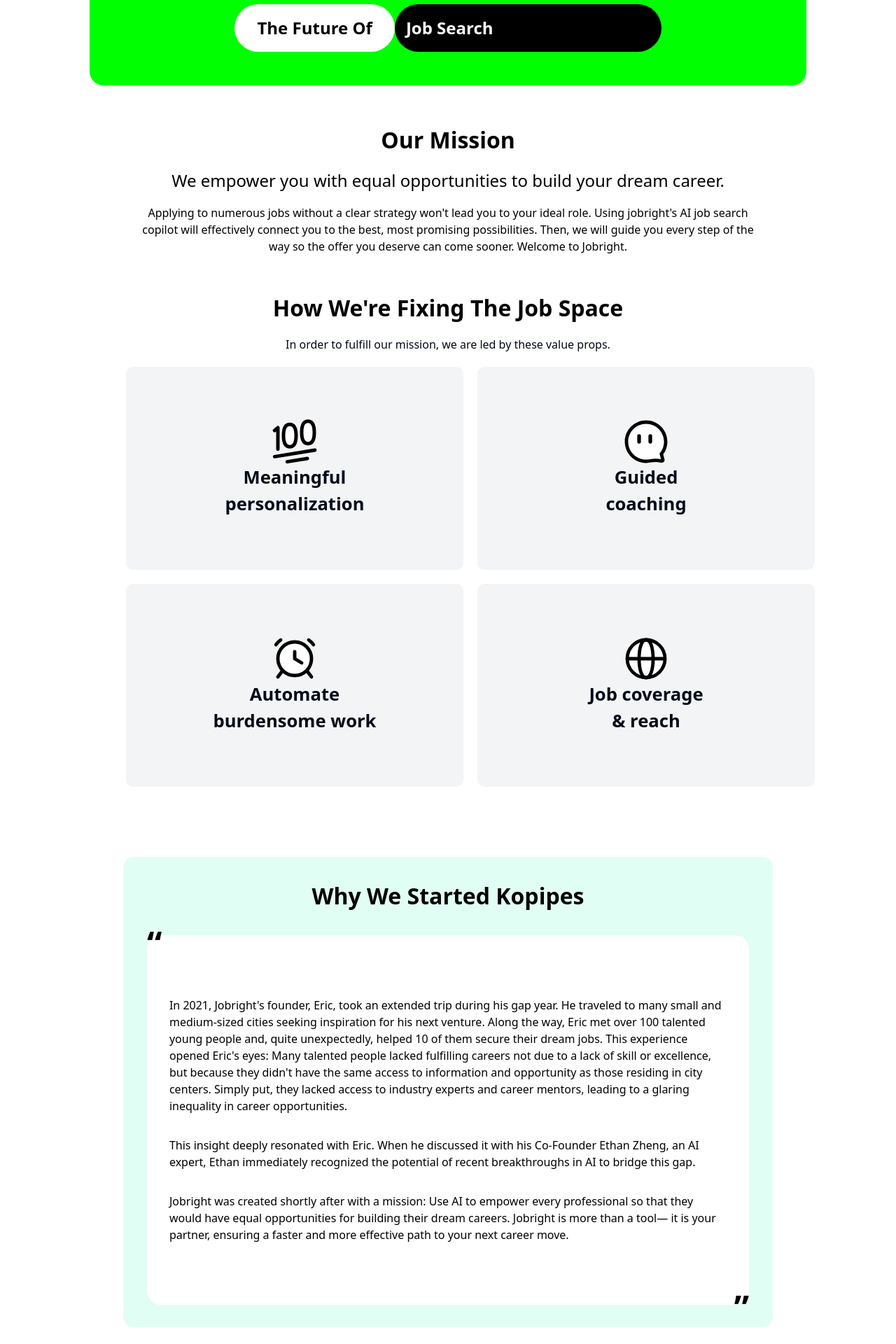
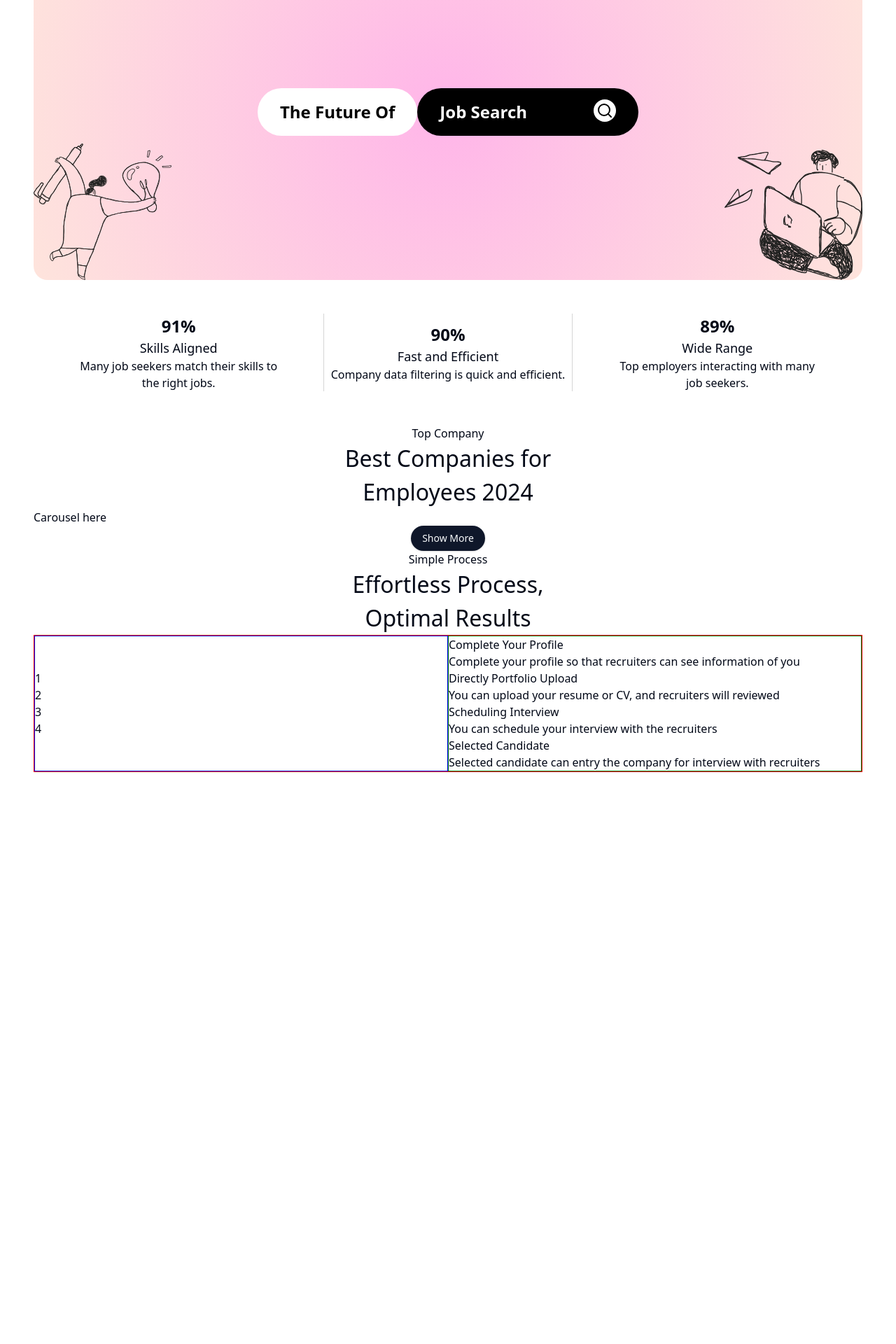
Before and after one commit to azinuddinazlani/kopipes-frontend, a Vue app: page / in a window 1280 px wide. Shown: the part 140-2060 px from the top of the page at 70% size. After the commit the page ends 1243 px from the top, so only its background shows below. Built offline with nearby package versions, Linux system fonts and the light colour scheme.

Commit message:
new home page

```diff
--- a/src/views/HomeView.vue
+++ b/src/views/HomeView.vue
@@ -1,209 +1,130 @@
 <script setup>
-import { ref } from 'vue'
-import Footer from '@/components/Footer.vue'
+import { Search } from 'lucide-vue-next'
+import Button from '@/components/ui/button/Button.vue'
 </script>
 
 <template>
   <div class="wrapper">
-    <div class="top-search-wrapper">
-      <div class="top-search">
-        <div class="search-prefix">The Future Of</div>
-        <div class="search">Job Search</div>
-      </div>
+    <div class="landing-view-wrapper">
+      <div class="landing-view flex gird-cols-3">
+        <div class="landing-graphics">
+          <img src="@/img/homepage-left.svg" />
         </div>
 
-    <div class="mission-wrapper">
-      <div>
-        <div class="mission-title section-title">Our Mission</div>
-        <div class="mission-subtxt">
-          We empower you with equal opportunities to build your dream career.
-        </div>
-        <div class="mission-desc">
-          Applying to numerous jobs without a clear strategy won't lead you to your ideal role.
-          Using jobright's AI job search copilot will effectively connect you to the best, most
-          promising possibilities. Then, we will guide you every step of the way so the offer you
-          deserve can come sooner. Welcome to Jobright.
+        <div class="landing-text">
+          <div class="text-prefix">The Future Of</div>
+          <div class="text-suffix">
+            <div>Job Search</div>
+            <div class="search-icon">
+              <Search />
             </div>
           </div>
         </div>
 
-    <div class="solution-wrapper">
-      <div class="solution-title section-title">How We're Fixing The Job Space</div>
-
-      <div class="solution-desc">
-        In order to fulfill our mission, we are led by these value props.
-      </div>
-
-      <div class="flip-wrapper grid grid-cols-2">
-        <div class="flip-card">
-          <div class="flip-card-inner">
-            <!-- Front Side -->
-            <div class="flip-card-front">
-              <img src="@/img/card-personalization.svg" />
-              <span>Meaningful</span>
-              <span>personalization</span>
-            </div>
-            <!-- Back Side -->
-            <div class="flip-card-back">
-              <p>
-                We will prioritize what matter most to you based on your background and preferences.
-                Only consider job opportunities that match your goals and for which you are well
-                qualified.
-              </p>
+        <div class="landing-graphics">
+          <img src="@/img/homepage-right.svg" />
         </div>
       </div>
     </div>
 
-        <div class="flip-card">
-          <div class="flip-card-inner">
-            <!-- Front Side -->
-            <div class="flip-card-front">
-              <img src="@/img/card-coach.svg" />
-              <span>Guided</span>
-              <span>coaching</span>
+    <div class="stats-wrapper flex grid-cols-3 justify-evenly">
+      <div class="stats">
+        <div class="stats-percent">91%</div>
+        <div class="stats-title">Skills Aligned</div>
+        <div class="stats-text">Many job seekers match their skills to the right jobs.</div>
       </div>
-            <!-- Back Side -->
-            <div class="flip-card-back">
-              <p>
-                We want to support each step of your job search journey, from refining your resume
-                to offering referral support and optimizing your applications. We will provide you
-                with relevant and actionable feedback as you progress through the job process.
-              </p>
+      <div class="stats stats-separator">
+        <div class="stats-percent">90%</div>
+        <div class="stats-title">Fast and Efficient</div>
+        <div class="stats-text">Company data filtering is quick and efficient.</div>
       </div>
+      <div class="stats">
+        <div class="stats-percent">89%</div>
+        <div class="stats-title">Wide Range</div>
+        <div class="stats-text">Top employers interacting with many job seekers.</div>
       </div>
     </div>
 
-        <div class="flip-card">
-          <div class="flip-card-inner">
-            <!-- Front Side -->
-            <div class="flip-card-front">
-              <img src="@/img/card-automate.svg" />
-              <span>Automate</span>
-              <span>burdensome work</span>
-            </div>
-            <!-- Back Side -->
-            <div class="flip-card-back">
-              <p>
-                Finding a job can be draining. We want to take away the pain of repetitive and
-                stressful tasks.
-              </p>
-            </div>
-          </div>
+    <div class="top-company-wrapper">
+      <div class="title-wrapper">
+        <div class="small-title">Top Company</div>
+        <div class="large-title">Best Companies for</div>
+        <div class="large-title">Employees 2024</div>
       </div>
 
-        <div class="flip-card">
-          <div class="flip-card-inner">
-            <!-- Front Side -->
-            <div class="flip-card-front">
-              <img src="@/img/card-coverage.svg" />
-              <span>Job coverage</span>
-              <span>& reach</span>
+      <div>Carousel here</div>
+
+      <div class="button-wrapper"><Button class="button">Show More</Button></div>
     </div>
-            <!-- Back Side -->
-            <div class="flip-card-back">
-              <p>
-                Finally, we want to be the only destination for finding your dream opportunity.
-                Providing extensive coverage allows us to confidently show you the newest and
-                never-seen-before jobs.
-              </p>
+
+    <div class="example-wrapper">
+      <div class="title-wrapper">
+        <div class="small-title">Simple Process</div>
+        <div class="large-title">Effortless Process,</div>
+        <div class="large-title">Optimal Results</div>
+      </div>
+
+      <div class="examples flex grid-cols-2">
+        <div class="example-left example-both">
+          <div>1</div>
+          <div>2</div>
+          <div>3</div>
+          <div>4</div>
+        </div>
+
+        <div class="example-right example-both">
+          <div>
+            <div>Complete Your Profile</div>
+            <p>Complete your profile so that recruiters can see information of you</p>
+          </div>
+          <div>
+            <div>Directly Portfolio Upload</div>
+            <p>You can upload your resume or CV, and recruiters will reviewed</p>
+          </div>
+          <div>
+            <div>Scheduling Interview</div>
+            <p>You can schedule your interview with the recruiters</p>
+          </div>
+          <div>
+            <div>Selected Candidate</div>
+            <p>Selected candidate can entry the company for interview with recruiters</p>
           </div>
         </div>
       </div>
     </div>
   </div>
-
-    <div class="aboutUs-wrapper">
-      <div class="aboutUs-title section-title">Why We Started Kopipes</div>
-      <div class="aboutUs-desc-wrapper">
-        <div class="double-quote top-quote">“</div>
-        <div class="aboutUs-desc">
-          In 2021, Jobright's founder, Eric, took an extended trip during his gap year. He traveled
-          to many small and medium-sized cities seeking inspiration for his next venture. Along the
-          way, Eric met over 100 talented young people and, quite unexpectedly, helped 10 of them
-          secure their dream jobs. This experience opened Eric's eyes: Many talented people lacked
-          fulfilling careers not due to a lack of skill or excellence, but because they didn't have
-          the same access to information and opportunity as those residing in city centers. Simply
-          put, they lacked access to industry experts and career mentors, leading to a glaring
-          inequality in career opportunities.
-        </div>
-
-        <div class="aboutUs-desc">
-          This insight deeply resonated with Eric. When he discussed it with his Co-Founder Ethan
-          Zheng, an AI expert, Ethan immediately recognized the potential of recent breakthroughs in
-          AI to bridge this gap.
-        </div>
-
-        <div class="aboutUs-desc">
-          Jobright was created shortly after with a mission: Use AI to empower every professional so
-          that they would have equal opportunities for building their dream careers. Jobright is
-          more than a tool— it is your partner, ensuring a faster and more effective path to your
-          next career move.
-        </div>
-
-        <div class="double-quote bottom-quote">”</div>
-      </div>
-    </div>
-
-    <div class="value-wrapper">
-      <div class="value-title section-title">Our Values</div>
-      <div class="value-desc">These core values guide the way our team works</div>
-      <div class="value-card-wrapper grid grid-cols-2">
-        <div class="value-card">
-          <div>Jobseeker first</div>
-          <div>
-            We prioritize your needs and outcomes above all else. To ensure we stay close to
-            evolving needs, we speak with jobseekers on a daily basis. When you’re successful, so
-            are we.
-          </div>
-        </div>
-
-        <div class="value-card">
-          <div>Job transparency</div>
-          <div>
-            We know you want clear and honest information about jobs and companies. We will continue
-            to provide as much relevant information as possible to help you make informed decisions.
-          </div>
-        </div>
-
-        <div class="value-card">
-          <div>Deep user empathy</div>
-          <div>
-            Looking for a job can be a difficult time. We want to make this experience easy,
-            effective, and empowering for you.
-          </div>
-        </div>
-
-        <div class="value-card">
-          <div>Integrity</div>
-          <div>
-            We appreciate you putting your trust in us. We conduct our business with honesty and
-            high ethical standards, especially when it comes to handling data and privacy.
-          </div>
-        </div>
-      </div>
-    </div>
-    <Footer />
-  </div>
 </template>
 
 <style scoped lang="scss">
 .wrapper {
-  .top-search-wrapper {
-    display: flex;
-    height: 30vh;
-    align-items: center;
-    justify-content: center;
-    .top-search {
+  margin: 0 3rem;
+
+  .title-wrapper {
+    text-align: center;
+    .small-title {
+    }
+
+    .large-title {
+      font-size: xx-large;
+    }
+  }
+
+  .landing-view-wrapper {
+    height: 60vh;
+
+    .landing-view {
+      height: 100%;
+      border-radius: 20px;
+      background: radial-gradient(circle, #ffb5e9 0%, #fee4dc 100%);
+
+      .landing-text {
         width: 80%;
-      border-radius: 20px;
-      height: max-content;
+        // height: 100%;
         align-items: center;
         justify-content: center;
         display: flex;
-      padding: 3rem;
-      background-color: lime;
 
-      .search-prefix {
+        .text-prefix {
           font-size: 1.5rem;
           font-weight: 700;
           color: #000;
@@ -212,177 +133,104 @@
           background-color: #fff;
         }
 
-      .search {
+        .text-suffix {
           font-size: 1.5rem;
           font-weight: 700;
+          width: 40%;
           color: #000;
-        padding: 1rem 15rem 1rem 1rem;
+          padding: 1rem 2rem;
+          gap: 1rem;
           border-radius: 40px;
           background-color: #000;
           color: #fff;
+          display: flex;
+          justify-content: space-between;
+
+          .search-icon {
+            background-color: #fff;
+            color: #000;
+            border-radius: 50%;
+            width: 2rem;
+            height: 2rem;
+            display: flex;
+            justify-content: center;
+            align-items: center;
           }
         }
       }
 
-  .mission-wrapper {
-    text-align: center;
-    height: 30vh;
-
-    .mission-subtxt {
-      font-size: 1.5rem;
-      font-weight: 300;
-      color: #000;
-      // padding: 1rem 2rem;
-    }
-
-    .mission-desc {
-      font-size: 1rem;
-      font-weight: 400;
-      color: #000;
-      padding: 1rem 12rem;
-    }
-  }
-
-  .solution-wrapper {
-    text-align: center;
-    padding: 0 10rem;
-
-    .flip-wrapper {
-      gap: 20px; // Adjust spacing between cards
-      width: 80vw;
-      height: 80vh;
-      padding: 20px;
-      box-sizing: border-box;
-    }
-
-    .flip-card {
-      width: 100%;
-      height: 100%;
-      perspective: 1000px;
-
-      .flip-card-inner {
-        width: 100%;
-        height: 100%;
-        transition: transform 0.6s;
-        transform-style: preserve-3d;
-
-        .flip-card-front,
-        .flip-card-back {
-          width: 100%;
-          height: 100%;
-          position: absolute;
-          backface-visibility: hidden;
+      .landing-graphics {
+        width: 20%;
+        justify-content: end !important;
         display: flex;
-          justify-content: center;
-          align-items: center;
-          border-radius: 10px;
-          font-size: 2vw; // Responsive font size
-          font-weight: bold;
-          display: flex;
-          flex-direction: column;
-        }
-
-        .flip-card-front {
-          background-color: #f2f4f5;
-          // color: white;
-        }
-
-        .flip-card-back {
-          background-color: #f2f4f5;
-          // color: white;
-          transform: rotateY(180deg);
-        }
-      }
-
-      &:hover .flip-card-inner {
-        transform: rotateY(180deg);
+        align-items: end !important;
       }
     }
   }
 
-  .aboutUs-wrapper {
-    text-align: center;
-    margin: 5rem 11rem;
-    background-color: #00f0a01e;
-    border-radius: 1rem;
-    padding: 1rem;
+  .stats-wrapper {
+    margin: 3rem 0;
+    .stats-separator {
+      border-left: 1px solid rgb(213, 213, 213);
+      border-right: 1px solid rgb(213, 213, 213);
+      width: 30% !important;
+    }
+
+    .stats {
       display: flex;
       flex-direction: column;
+      justify-content: center;
       align-items: center;
-
-    .aboutUs-desc-wrapper {
-      text-align: start;
-      background-color: #fff;
-      width: 96%;
-      border-radius: 20px;
-      margin: 1rem 0;
-      // padding: 2rem 0;
-
-      .double-quote {
-        font-size: 3rem;
-        font-weight: 700;
-        color: #000;
-        position: relative;
-        display: inline-block;
+      width: 25%;
+      .stats-percent {
+        font-size: x-large;
+        font-weight: bolder;
       }
 
-      .top-quote {
-        top: -1.5rem;
+      .stats-title {
+        font-size: large;
       }
 
-      .bottom-quote {
-        bottom: -2.5rem;
-        text-align: end;
-        width: 100%;
+      .stats-text {
+        text-align: center;
+      }
     }
 
-      .aboutUs-desc {
-        font-size: 1rem;
-        font-weight: 400;
-        color: #000;
-        padding: 1rem 2rem;
-        text-align: start;
+    // .stats > *:not(:last-child) {
+    //   border-right: 2px solid green;
+    //   padding-right: 1rem;
+    // }
+  }
+
+  .top-company-wrapper {
+    .button-wrapper {
+      display: flex;
+      justify-content: center;
+      .button {
+        border-radius: 30px;
       }
     }
   }
 
-  .value-wrapper {
-    text-align: center;
-    padding: 0 10rem;
+  .example-wrapper {
+    .examples {
+      border: 1px solid red;
 
-    .value-card {
-      font-size: 1rem;
-      font-weight: 400;
-      color: #000;
-      padding: 1rem;
-      border: 1px solid #f2f4f5;
-      border-radius: 10px;
-      margin: 1rem;
-
-      div {
-        font-size: 1.5rem;
-        font-weight: 700;
-        color: #000;
-        padding: 1rem 0;
-        text-align: start;
+      .example-left {
+        border: 1px solid blue;
+        display: flex;
+        justify-content: center;
+        flex-direction: column;
       }
 
-      div:last-child {
-        font-size: 1rem;
-        font-weight: 400;
-        color: #000;
-        // padding: 0 2rem 4rem 0;
-        // padding: 0 1rem;
-        text-align: start;
+      .example-right {
+        border: 1px solid green;
+      }
+
+      .example-both {
+        width: 50%;
       }
     }
-  }
-
-  .section-title {
-    font-size: 2rem;
-    font-weight: 700;
-    color: #000;
-    padding: 1rem 2rem;
   }
 }
 
```
Also changed, not shown: src/img/homepage-left.svg (added), src/img/homepage-right.svg (added). Lines whose indentation alone changed are shown as unchanged.
